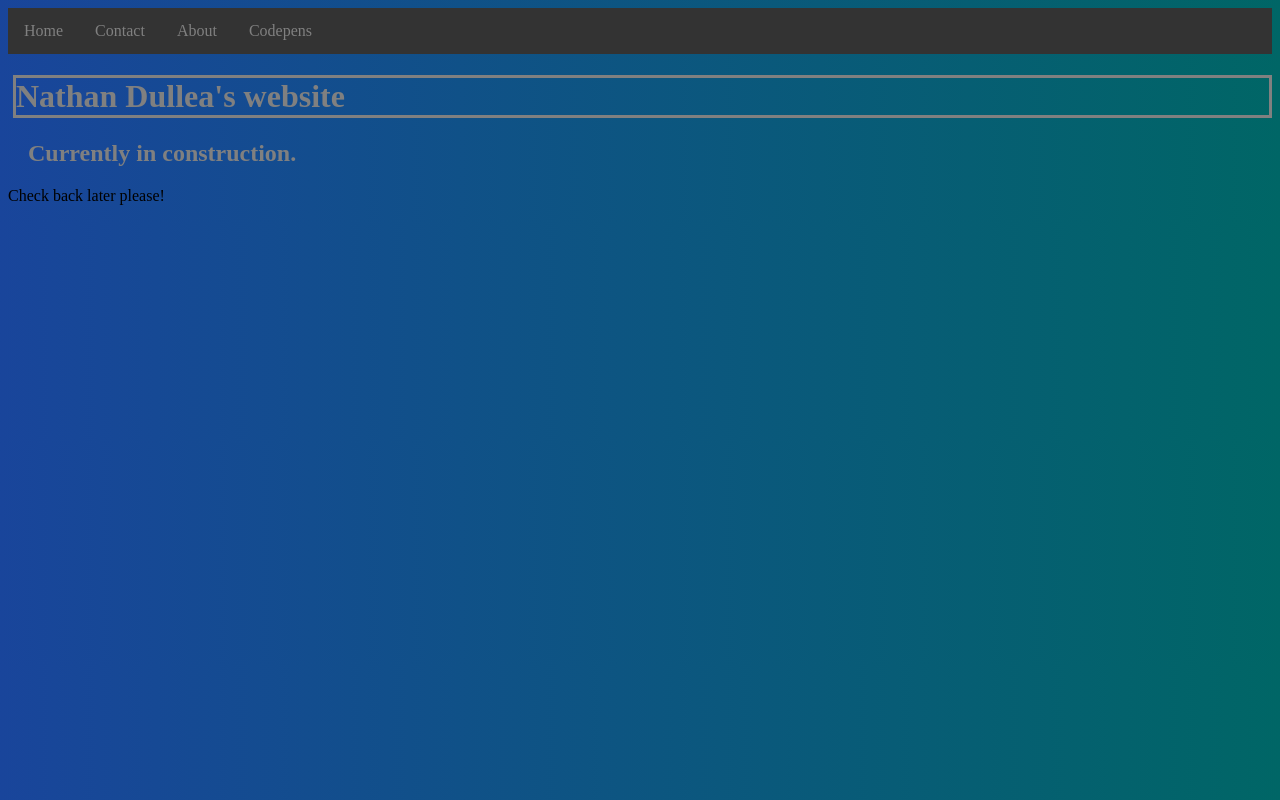
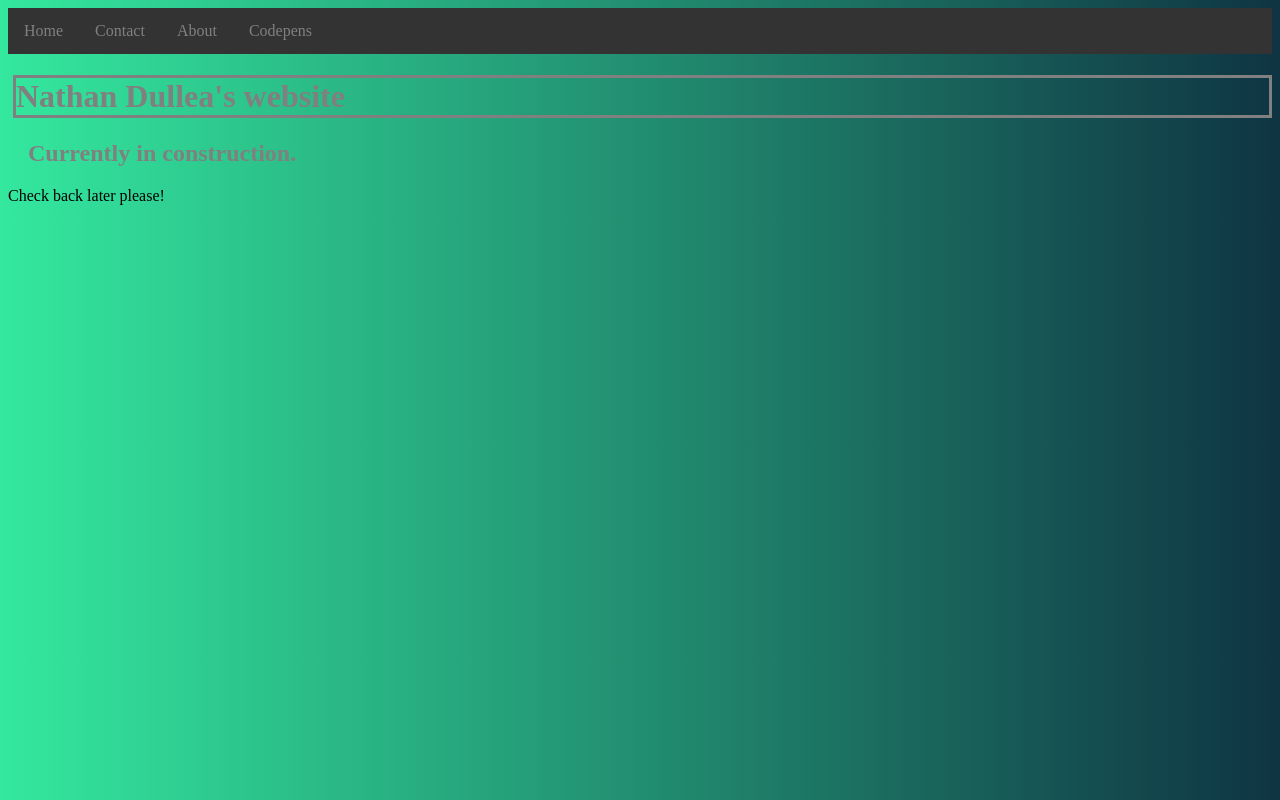
Before and after one commit to ndullea/ndullea.github.io, a plain HTML site: page index.html in a window 1280 px wide. Drawn offline with Linux system fonts and the light colour scheme.

Commit message:
changing color gradient

```diff
--- a/indexStyle.css
+++ b/indexStyle.css
@@ -2,7 +2,7 @@
 
 
 body {
-    background: linear-gradient(to right, #19459B,  #006666);
+    background: linear-gradient(to right, #34e89e, #0f3443);
 }
 
 
```
